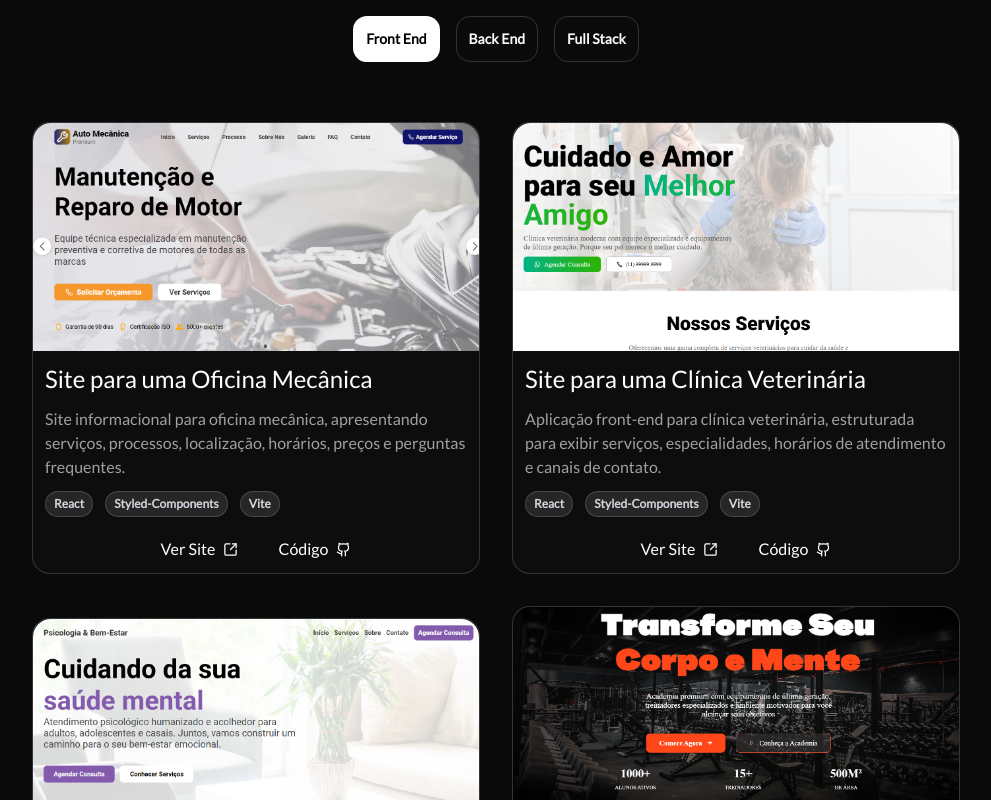
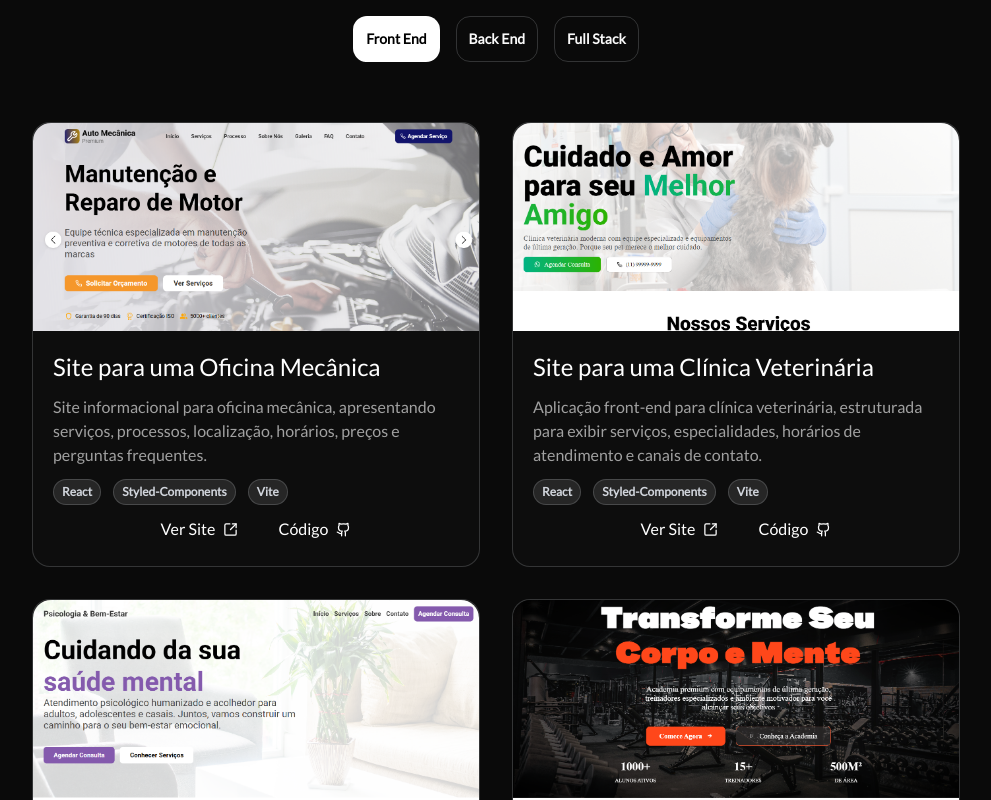
Before and after one commit to DeangellesES/projeto-portifolio, a Next.js app: page / in a window 1280 px wide. Shown: the part 1840-2640 px from the top of the page, without its empty margins (144-1135 px from the left). Built offline with nearby package versions, Linux system fonts and the light colour scheme.

Commit message:
ajustando projetos

```diff
--- a/components/Projetos/index.tsx
+++ b/components/Projetos/index.tsx
@@ -148,15 +148,15 @@ function Projetos({ titulo, subtitulo }: Props) {
                     <div
                         key={index}
                         style={{ transitionDelay: `${index * 150}ms` }}
-                        className={`group border border-gray-300/20 rounded-2xl w-full sm:w-[80%] lg:w-[35%] bg-[#0d0d0d]
-                                    transition-all duration-300 ease-out
-                                    ${isVisible
-                                ? "opacity-100 translate-y-0"
-                                : "opacity-0 translate-y-20"
-                            }
-                        `}>
+                        className={`group border border-gray-300/20
+h-[445px]
+flex flex-col
+rounded-2xl w-full sm:w-[80%] lg:w-[35%] bg-[#0d0d0d]
+transition-all duration-300 ease-out
+${isVisible ? "opacity-100 translate-y-0" : "opacity-0 translate-y-20"}
+`}>
 
-                        <div className='h-57 overflow-hidden rounded-t-2xl'>
+                        <div className='h-52 flex-shrink-0 overflow-hidden rounded-t-2xl'>
                             <Image
                                 src={projeto.imagem}
                                 alt={projeto.titulo}
@@ -166,7 +166,7 @@ function Projetos({ titulo, subtitulo }: Props) {
                             />
                         </div>
 
-                        <div className='p-3'>
+                        <div className='p-5'>
                             <h1 className='text-2xl text-white'>{projeto.titulo}</h1>
 
                             <p className='py-3 text-[#a1a1a1]'>
@@ -184,7 +184,7 @@ function Projetos({ titulo, subtitulo }: Props) {
                                 ))}
                             </div>
 
-                            <div className='flex gap-10 justify-center mt-5'>
+                            <div className='flex gap-10 justify-center mt-3'>
                                 <a
                                     href={projeto.site}
                                     target="_blank"
@@ -206,8 +206,8 @@ function Projetos({ titulo, subtitulo }: Props) {
                 ))}
                 <div
                     className={`w-full flex justify-center
-  transition-all duration-1500 ease-out delay-500
-  ${isVisible
+                                transition-all duration-1500 ease-out delay-500
+                                ${isVisible
                             ? "opacity-100 translate-x-0"
                             : "opacity-0 translate-x-20"
                         }
```
